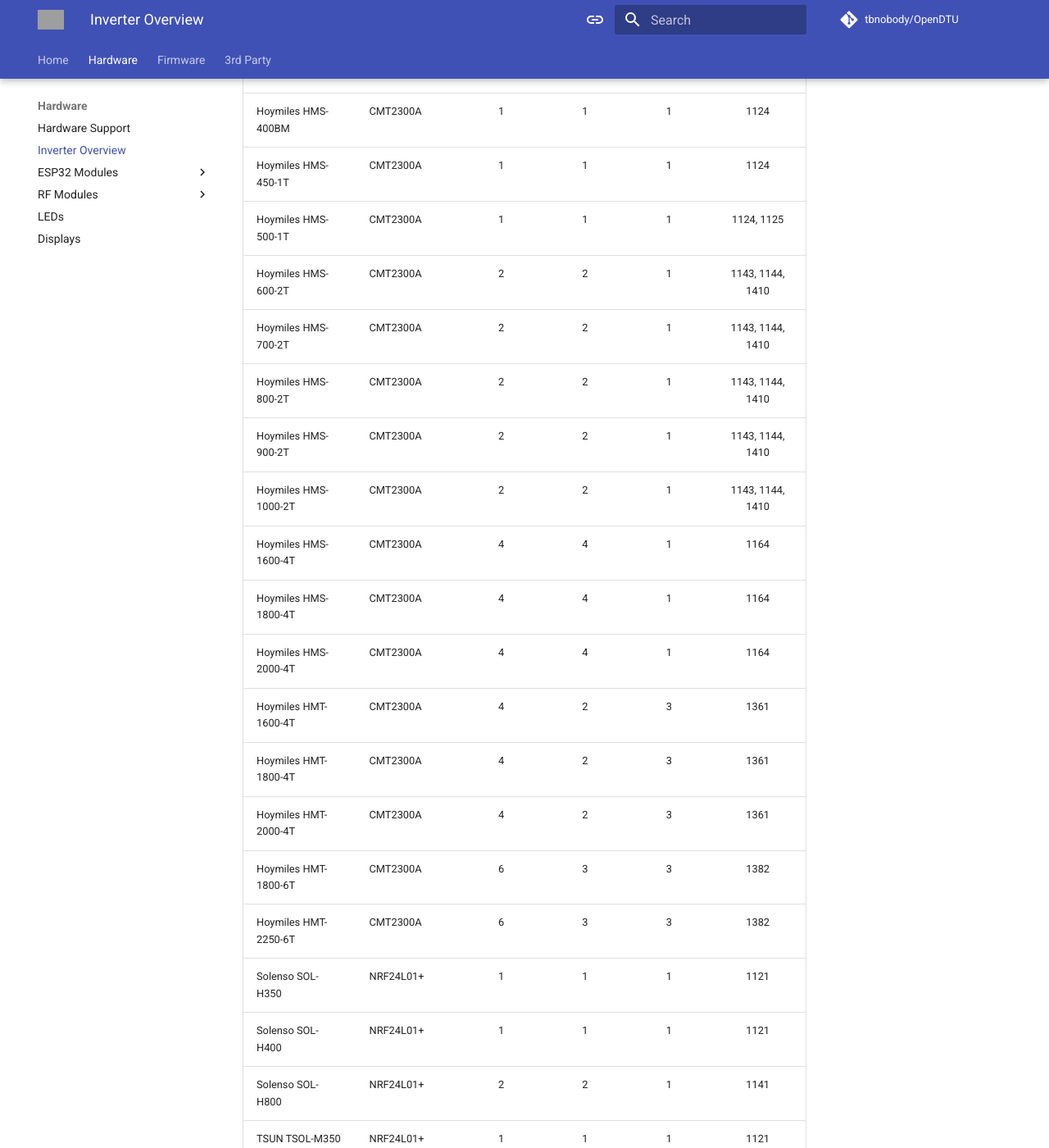
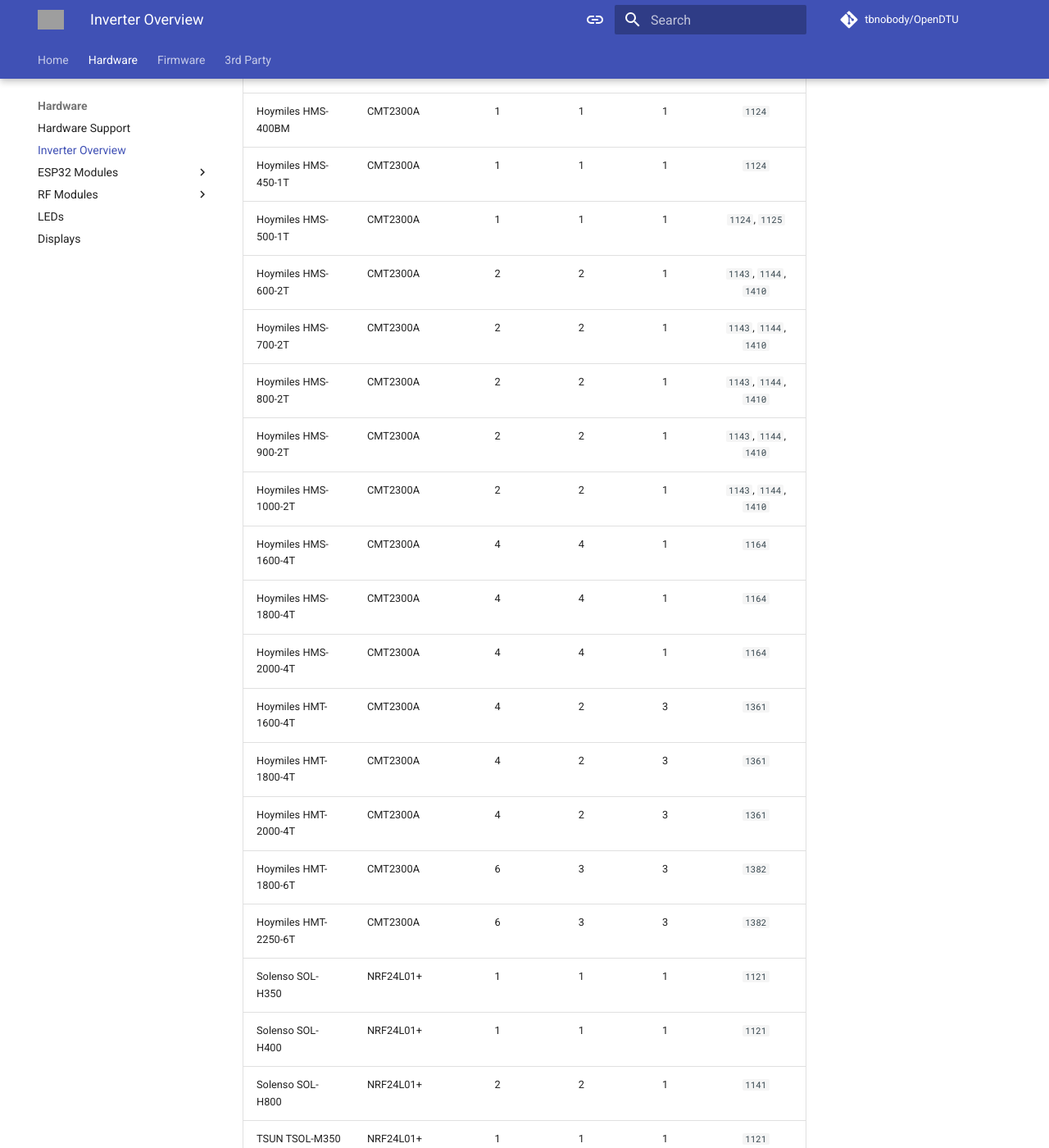
Before and after one commit to tbnobody/OpenDTU-docs, an MkDocs documentation site: the page built from docs/hardware/inverter_overview.md, in a window 1280 px wide and 1400 px high, scrolled down 1344 px. Shown: the whole window at 82% size. Built offline with MkDocs 1.6.1 and Material for MkDocs 9.7.7, drawn with Linux system fonts in a browser that asks for light colours; comment, search, counter and statistics services are not loaded; part of the change alters nothing that is shown; some of the changed text lies outside the part shown; grey boxes are pictures that could not be loaded.

```diff
--- a/docs/hardware/inverter_overview.md
+++ b/docs/hardware/inverter_overview.md
@@ -9,42 +9,43 @@
 !!! note "Inverters with integrated WiFi are not supported"
     All inverters with integrated WiFi which can be identified by the "W" in the name (e.g. HMS-xxxW) are not supported by OpenDTU.
 
-| Model                | Required RF Module | DC Inputs | MPP-Tracker | AC Phases | Serial Prefix    |
-| ---------------------| ------------------ | :-------: | :---------: | :-------: | :--------------: |
-| Hoymiles HM-300-1T   | NRF24L01+          | 1         | 1           | 1         | 1121             |
-| Hoymiles HM-350-1T   | NRF24L01+          | 1         | 1           | 1         | 1121             |
-| Hoymiles HM-400-1T   | NRF24L01+          | 1         | 1           | 1         | 1121             |
-| Hoymiles HM-600-2T   | NRF24L01+          | 2         | 2           | 1         | 1141             |
-| Hoymiles HM-700-2T   | NRF24L01+          | 2         | 2           | 1         | 1141             |
-| Hoymiles HM-800-2T   | NRF24L01+          | 2         | 2           | 1         | 1141             |
-| Hoymiles HM-1000-4T  | NRF24L01+          | 4         | 2           | 1         | 1161             |
-| Hoymiles HM-1200-4T  | NRF24L01+          | 4         | 2           | 1         | 1161             |
-| Hoymiles HM-1500-4T  | NRF24L01+          | 4         | 2           | 1         | 1161             |
-| Hoymiles HMS-300-1T  | CMT2300A           | 1         | 1           | 1         | 1124             |
-| Hoymiles HMS-350-1T  | CMT2300A           | 1         | 1           | 1         | 1124             |
-| Hoymiles HMS-400-1T  | CMT2300A           | 1         | 1           | 1         | 1124             |
-| Hoymiles HMS-400BM   | CMT2300A           | 1         | 1           | 1         | 1124             |
-| Hoymiles HMS-450-1T  | CMT2300A           | 1         | 1           | 1         | 1124             |
-| Hoymiles HMS-500-1T  | CMT2300A           | 1         | 1           | 1         | 1124, 1125       |
-| Hoymiles HMS-600-2T  | CMT2300A           | 2         | 2           | 1         | 1143, 1144, 1410 |
-| Hoymiles HMS-700-2T  | CMT2300A           | 2         | 2           | 1         | 1143, 1144, 1410 |
-| Hoymiles HMS-800-2T  | CMT2300A           | 2         | 2           | 1         | 1143, 1144, 1410 |
-| Hoymiles HMS-900-2T  | CMT2300A           | 2         | 2           | 1         | 1143, 1144, 1410 |
-| Hoymiles HMS-1000-2T | CMT2300A           | 2         | 2           | 1         | 1143, 1144, 1410 |
-| Hoymiles HMS-1600-4T | CMT2300A           | 4         | 4           | 1         | 1164             |
-| Hoymiles HMS-1800-4T | CMT2300A           | 4         | 4           | 1         | 1164             |
-| Hoymiles HMS-2000-4T | CMT2300A           | 4         | 4           | 1         | 1164             |
-| Hoymiles HMT-1600-4T | CMT2300A           | 4         | 2           | 3         | 1361             |
-| Hoymiles HMT-1800-4T | CMT2300A           | 4         | 2           | 3         | 1361             |
-| Hoymiles HMT-2000-4T | CMT2300A           | 4         | 2           | 3         | 1361             |
-| Hoymiles HMT-1800-6T | CMT2300A           | 6         | 3           | 3         | 1382             |
-| Hoymiles HMT-2250-6T | CMT2300A           | 6         | 3           | 3         | 1382             |
-| Solenso SOL-H350     | NRF24L01+          | 1         | 1           | 1         | 1121             |
-| Solenso SOL-H400     | NRF24L01+          | 1         | 1           | 1         | 1121             |
-| Solenso SOL-H800     | NRF24L01+          | 2         | 2           | 1         | 1141             |
-| TSUN TSOL-M350       | NRF24L01+          | 1         | 1           | 1         | 1121             |
-| TSUN TSOL-M800       | NRF24L01+          | 2         | 2           | 1         | 1141             |
-| TSUN TSOL-M1600      | NRF24L01+          | 4         | 2           | 1         | 1161             |
-| E-Star HERF-800      | NRF24L01+          | 2         | 2           | 1         |                  |
-| E-Star HERF-1600     | NRF24L01+          | 4         | 2           | 1         |                  |
-| E-Star HERF-1800     | NRF24L01+          | 4         | 2           | 1         |                  |
+| Model                | Required RF Module | DC Inputs | MPP-Tracker | AC Phases | Serial Prefix          |
+| ---------------------| ------------------ | :-------: | :---------: | :-------: | :--------------------: |
+| Hoymiles HM-300-1T   | NRF24L01+          | 1         | 1           | 1         | `1121`                 |
+| Hoymiles HM-350-1T   | NRF24L01+          | 1         | 1           | 1         | `1121`                 |
+| Hoymiles HM-400-1T   | NRF24L01+          | 1         | 1           | 1         | `1121`                 |
+| Hoymiles HM-600-2T   | NRF24L01+          | 2         | 2           | 1         | `1141`                 |
+| Hoymiles HM-700-2T   | NRF24L01+          | 2         | 2           | 1         | `1141`                 |
+| Hoymiles HM-800-2T   | NRF24L01+          | 2         | 2           | 1         | `1141`                 |
+| Hoymiles HM-1000-4T  | NRF24L01+          | 4         | 2           | 1         | `1161`                 |
+| Hoymiles HM-1200-4T  | NRF24L01+          | 4         | 2           | 1         | `1161`                 |
+| Hoymiles HM-1500-4T  | NRF24L01+          | 4         | 2           | 1         | `1161`                 |
+| Hoymiles HMS-300-1T  | CMT2300A           | 1         | 1           | 1         | `1124`                 |
+| Hoymiles HMS-350-1T  | CMT2300A           | 1         | 1           | 1         | `1124`                 |
+| Hoymiles HMS-400-1T  | CMT2300A           | 1         | 1           | 1         | `1124`                 |
+| Hoymiles HMS-400BM   | CMT2300A           | 1         | 1           | 1         | `1124`                 |
+| Hoymiles HMS-450-1T  | CMT2300A           | 1         | 1           | 1         | `1124`                 |
+| Hoymiles HMS-500-1T  | CMT2300A           | 1         | 1           | 1         | `1124`, `1125`         |
+| Hoymiles HMS-600-2T  | CMT2300A           | 2         | 2           | 1         | `1143`, `1144`, `1410` |
+| Hoymiles HMS-700-2T  | CMT2300A           | 2         | 2           | 1         | `1143`, `1144`, `1410` |
+| Hoymiles HMS-800-2T  | CMT2300A           | 2         | 2           | 1         | `1143`, `1144`, `1410` |
+| Hoymiles HMS-900-2T  | CMT2300A           | 2         | 2           | 1         | `1143`, `1144`, `1410` |
+| Hoymiles HMS-1000-2T | CMT2300A           | 2         | 2           | 1         | `1143`, `1144`, `1410` |
+| Hoymiles HMS-1600-4T | CMT2300A           | 4         | 4           | 1         | `1164`                 |
+| Hoymiles HMS-1800-4T | CMT2300A           | 4         | 4           | 1         | `1164`                 |
+| Hoymiles HMS-2000-4T | CMT2300A           | 4         | 4           | 1         | `1164`                 |
+| Hoymiles HMT-1600-4T | CMT2300A           | 4         | 2           | 3         | `1361`                 |
+| Hoymiles HMT-1800-4T | CMT2300A           | 4         | 2           | 3         | `1361`                 |
+| Hoymiles HMT-2000-4T | CMT2300A           | 4         | 2           | 3         | `1361`                 |
+| Hoymiles HMT-1800-6T | CMT2300A           | 6         | 3           | 3         | `1382`                 |
+| Hoymiles HMT-2250-6T | CMT2300A           | 6         | 3           | 3         | `1382`                 |
+| Solenso SOL-H350     | NRF24L01+          | 1         | 1           | 1         | `1121`                 |
+| Solenso SOL-H400     | NRF24L01+          | 1         | 1           | 1         | `1121`                 |
+| Solenso SOL-H800     | NRF24L01+          | 2         | 2           | 1         | `1141`                 |
+| TSUN TSOL-M350       | NRF24L01+          | 1         | 1           | 1         | `1121`                 |
+| TSUN TSOL-M800       | NRF24L01+          | 2         | 2           | 1         | `1141`                 |
+| TSUN TSOL-M1600      | NRF24L01+          | 4         | 2           | 1         | `1161`                 |
+| E-Star HERF-300      | NRF24L01+          | 1         | 1           | 1         | `A210`->`2841`         |
+| E-Star HERF-800      | NRF24L01+          | 2         | 2           | 1         | `A110`->`2821`         |
+| E-Star HERF-1600     | NRF24L01+          | 4         | 2           | 1         | `A010`->`2801`         |
+| E-Star HERF-1800     | NRF24L01+          | 4         | 2           | 1         | `A010`->`2801`         |
```
